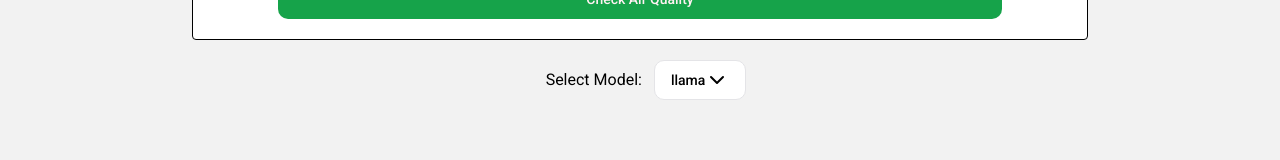
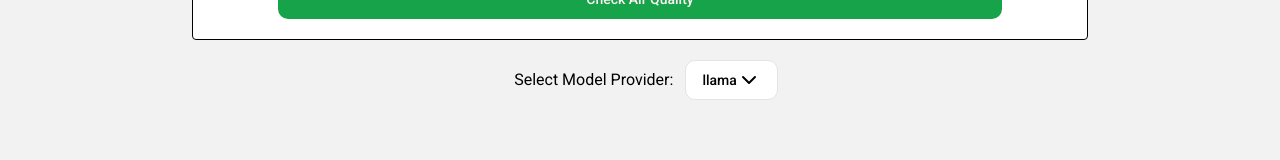
Before and after one commit to ItalianCookieMonster/AQ-app, a React (Vite) app: page /home in a window 1280 px wide. Shown: the part 314-474 px from the top of the page. Built offline with nearby package versions, Linux system fonts and the light colour scheme.

Commit message:
change copy model provider

```diff
--- a/src/components/SelectModel/SelectModel.jsx
+++ b/src/components/SelectModel/SelectModel.jsx
@@ -19,7 +19,7 @@ const SelectModel = () => {
   return (
     <DropdownMenu className="absolute top-1right-1">
       <DropdownMenuTrigger>
-        <span className="mx-3">Select Model:</span>
+        <span className="mx-3">Select Model Provider:</span>
         <Button variant="outline">
           {currentModel}
           <ChevronDown />
```
